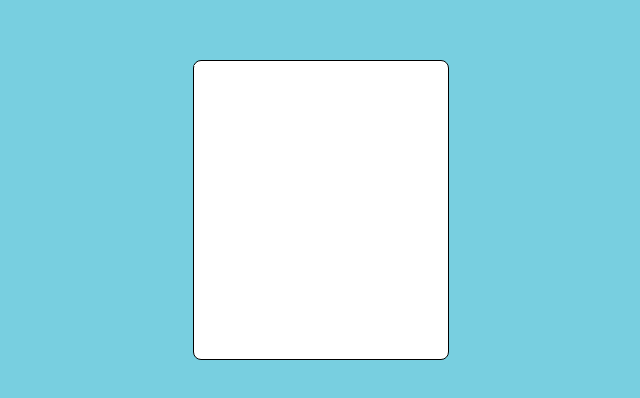
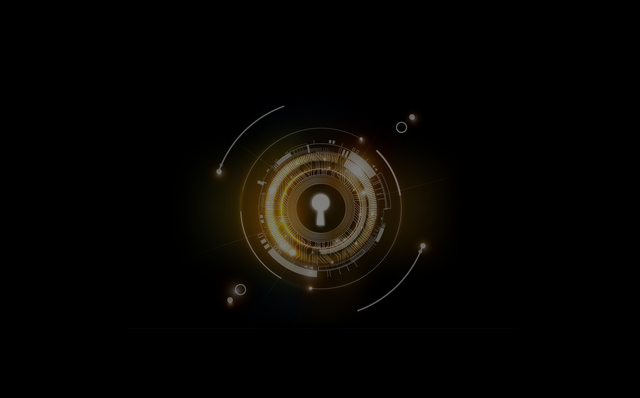
Before and after one commit to UHB4/stop_scan, a React (Create React App) app: page / in a window 1280 px wide. Shown: the part 190-588 px from the top of the page, without its empty margins (319-959 px from the left). Built offline with nearby package versions, Linux system fonts and the light colour scheme.

Commit message:
keyHole 이미지추가 landingPage에 삽입
투명도 낮췄음

```diff
--- a/src/pages/LandingPage.jsx
+++ b/src/pages/LandingPage.jsx
@@ -1,12 +1,12 @@
 import React from 'react';
 import styles from './_LandingPage.module.scss';
+import keyHole from '../assets/landing/carKeyHole.jpg'
 
 export default function LandingPage() {
     return (
         <div className={styles.landingPage}>
-            <div className={styles.card}>
-                <h1 className={styles.title}>Welcome to the Landing Page</h1>
-                <p className={styles.description}>This is a simple description for the landing page.</p>
+            <div className={styles.holeBox}>
+                <img src={keyHole} alt="keyHole" />
             </div>
         </div>
     );
--- a/src/pages/_LandingPage.module.scss
+++ b/src/pages/_LandingPage.module.scss
@@ -4,19 +4,12 @@
 .landingPage {
   @include flexCenter;
   height: 100vh;
-  background-color: $background-primary;
+  background-color: $background-dark;
   color: $background-light;
   text-align: center;
-
-  .card {
-    @include card($background-light, $background-dark);
-    border-radius: 8px;
-  }
-
-  .title {
-    @include ell;
-  }
-
-  .description {
+  .holeBox {
+    img {
+      opacity: 0.5;
+    }
   }
 }
```
